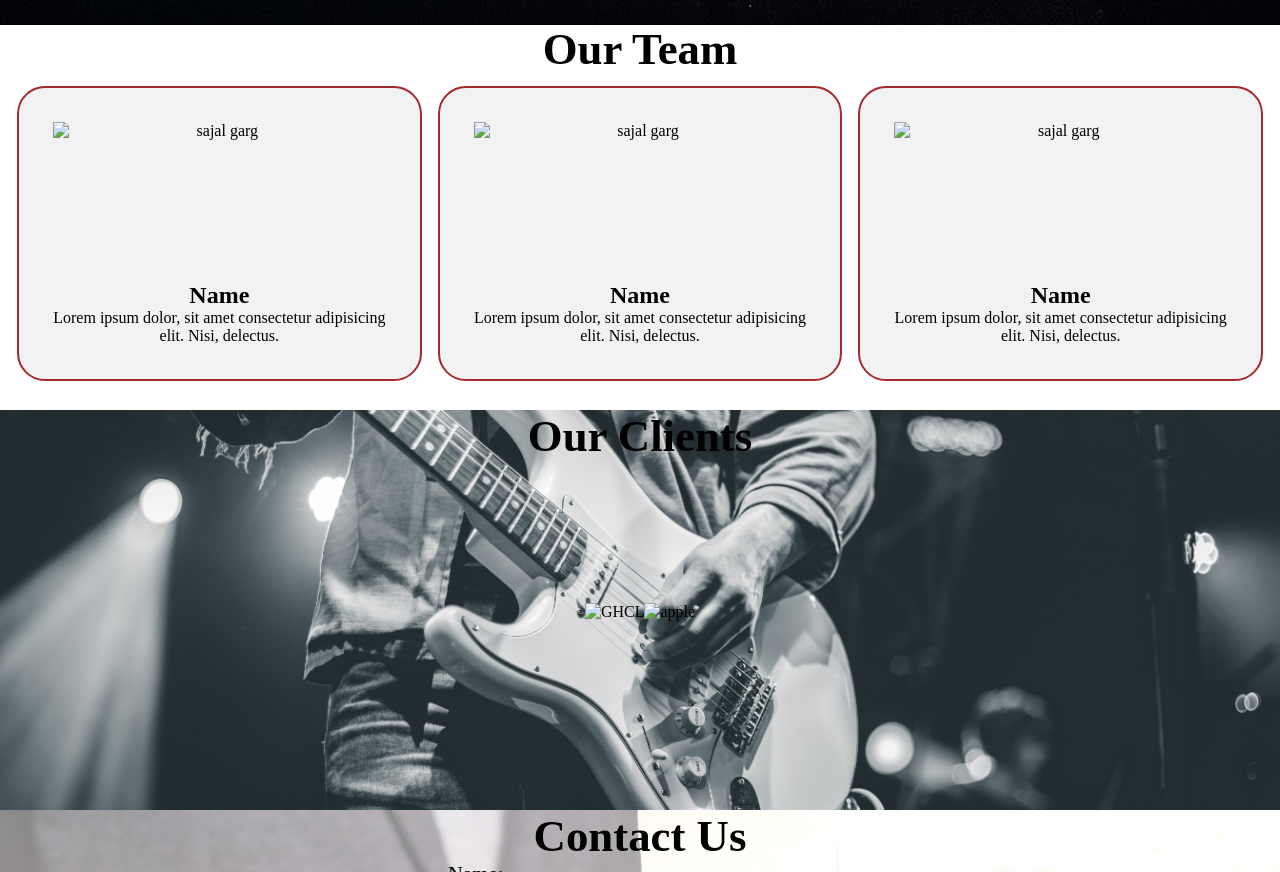
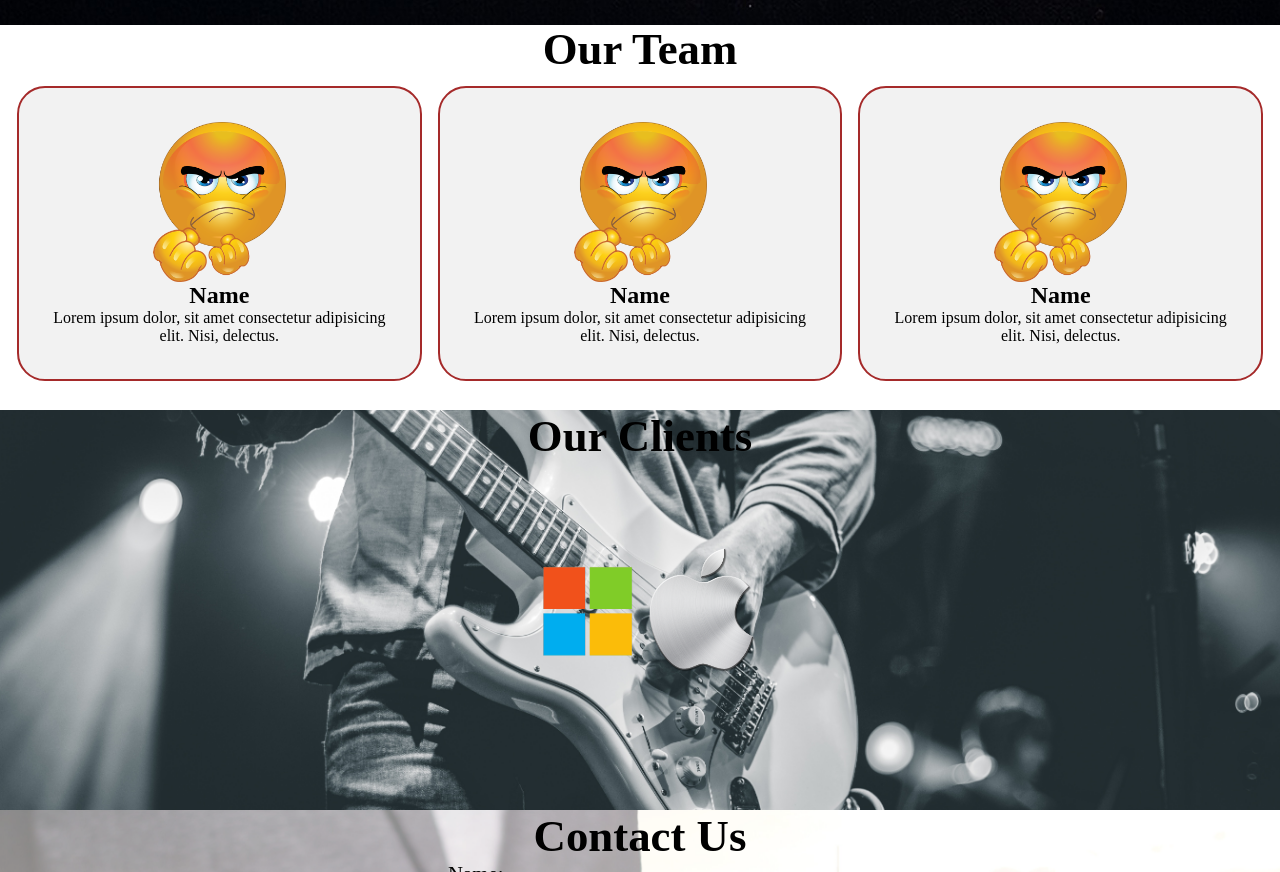
Before and after one commit to SajalGarg007/RK-Guitar-classes-front-end, a plain HTML site: page body.html in a window 1280 px wide. Shown: the part 617-1489 px from the top of the page. Drawn offline with Linux system fonts and the light colour scheme; a web font is replaced by a local one.

Commit message:
Update body.html

```diff
--- a/body.html
+++ b/body.html
@@ -40,17 +40,17 @@
         <h1 class="h-primaryCenter">Our Team</h1>
         <div id="services">
             <div class="box">
-                <img src="../project2/img/emojy.png" alt="sajal garg">
+                <img src="./img/emojy.png" alt="sajal garg">
                 <h2 class="h-secondaryCenter">Name</h2>
                 <p>Lorem ipsum dolor, sit amet consectetur adipisicing elit. Nisi, delectus.</p>
             </div>
             <div class="box">
-                <img src="../project2/img/emojy.png" alt="sajal garg">
+                <img src="./img/emojy.png" alt="sajal garg">
                 <h2 class="h-secondaryCenter">Name</h2>
                 <p>Lorem ipsum dolor, sit amet consectetur adipisicing elit. Nisi, delectus.</p>
             </div>
             <div class="box">
-                <img src="../project2/img/emojy.png" alt="sajal garg">
+                <img src="./img/emojy.png" alt="sajal garg">
                 <h2 class="h-secondaryCenter">Name</h2>
                 <p>Lorem ipsum dolor, sit amet consectetur adipisicing elit. Nisi, delectus.</p>
             </div>
@@ -61,10 +61,10 @@
         <h1 class="h-primaryCenter">Our Clients</h1>
         <div id="clients">
             <div class="client-items">
-                <img src="../project2/img/microsoft1.png" alt="GHCL">
+                <img src="./img/microsoft1.png" alt="GHCL">
             </div>
             <div class="client-items">
-                <img src="../project2/img/AppleLogo.png" alt="apple">
+                <img src="./img/AppleLogo.png" alt="apple">
             </div>
             <div class="client-items"></div>
             <div class="client-items"></div>
```
